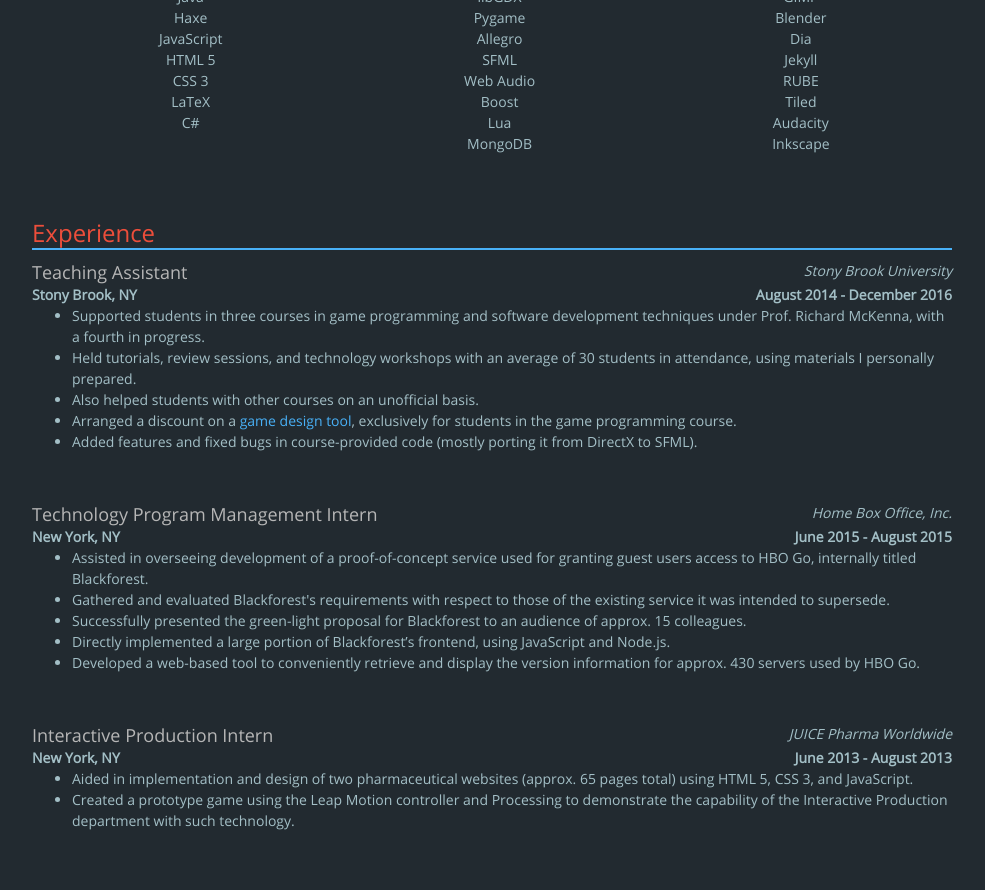
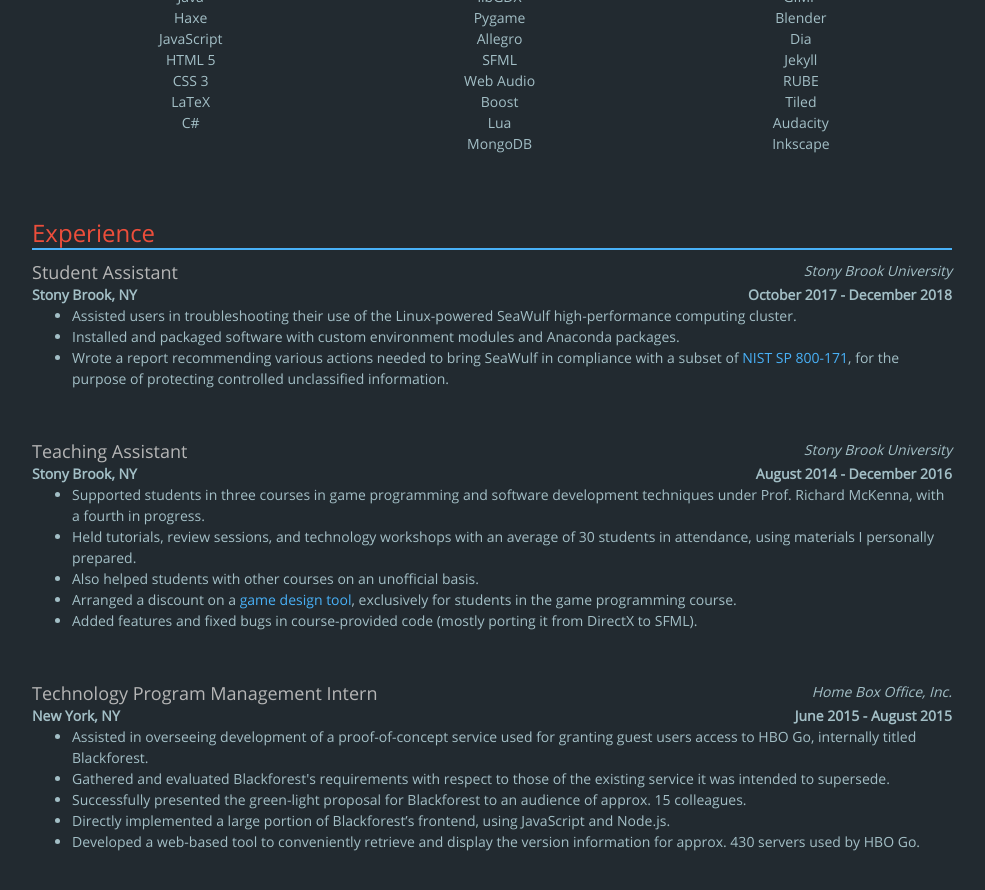
Before and after one commit to JesseTG/jessetg.github.io, a Jekyll site: the page built from about.html, in a window 1280 px wide and 900 px high, scrolled down 597 px. Shown: the top 890 px of the window, without its empty margins (148-1133 px from the left). Built offline with Jekyll 4.4.1, drawn with Linux system fonts in a browser that asks for light colours; nearby versions of some CDN libraries; comment, search, counter and statistics services are not loaded.

Commit message:
Add my most recent job

```diff
--- a/_data/resume.json
+++ b/_data/resume.json
@@ -48,6 +48,14 @@
         }
     ],
     "experience": [
+        {
+            "description": "experience/hpc.html",
+            "location": "Stony Brook, NY",
+            "organization": "Stony Brook University",
+            "start": "2017-10-01",
+            "end": "2018-12-01",
+            "title": "Student Assistant"
+        },
         {
             "description": "experience/ta.html",
             "location": "Stony Brook, NY",
--- /dev/null
+++ b/_includes/experience/hpc.html
@@ -0,0 +1,5 @@
+<ul>
+    <li>Assisted users in troubleshooting their use of the Linux-powered SeaWulf high-performance computing cluster.</li>
+    <li>Installed and packaged software with custom environment modules and Anaconda packages.</li>
+    <li>Wrote a report recommending various actions needed to bring SeaWulf in compliance with a subset of <a href="https://csrc.nist.gov/publications/detail/sp/800-171/rev-1/final" target="_blank" rel="external">NIST SP 800-171</a>, for the purpose of protecting controlled unclassified information.</li>
+</ul>
```
